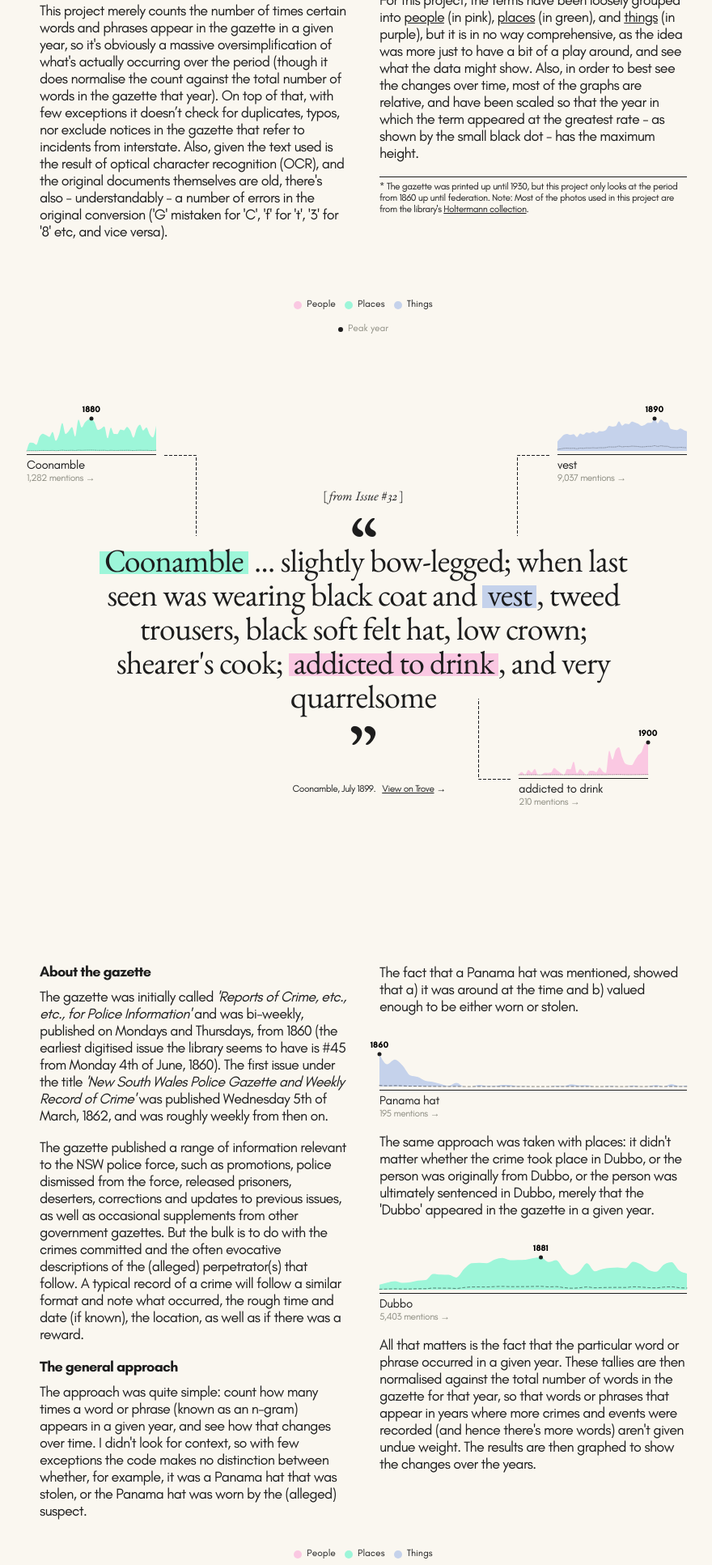
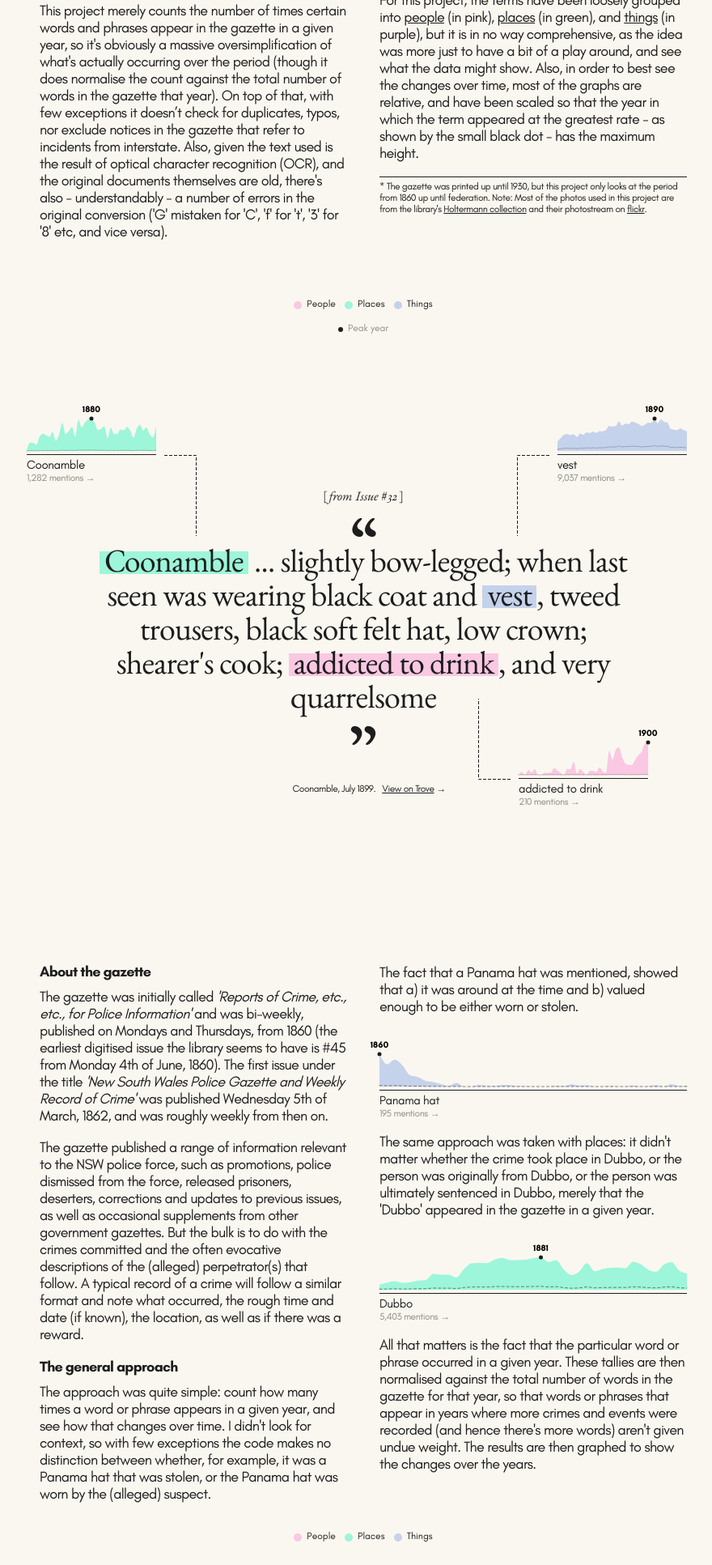
Before and after one commit to slnsw/dxlab-we-are-what-we-steal, a website: page index.html in a window 1280 px wide. Shown: the part 1671-3604 px from the top of the page at 81% size, without its empty margins (191-1071 px from the left). Drawn offline with nearby package versions, Linux system fonts and the light colour scheme.

Commit message:
add flickr

```diff
--- a/index.html
+++ b/index.html
@@ -75,7 +75,7 @@
 
                     <p>For this project, the terms have been loosely grouped into <a href="./people/">people</a> (in pink), <a href="./places/">places</a> (in green), and <a href="./things/">things</a> (in purple), but it is in no way comprehensive, as the idea was more just to have a bit of a play around, and see what the data might show. Also, in order to best see the changes over time, most of the graphs are relative, and have been scaled so that the year in which the term appeared at the greatest rate - as shown by the small black dot - has the maximum height.</p>
 
-                    <p class="sm">* The gazette was printed up until 1930, but this project only looks at the period from 1860 up until federation. Note: Most of the photos used in this project are from the library's <a href="https://www.sl.nsw.gov.au/stories/holtermann-collection">Holtermann collection</a>.</p>
+                    <p class="sm">* The gazette was printed up until 1930, but this project only looks at the period from 1860 up until federation. Note: Most of the photos used in this project are from the library's <a href="https://www.sl.nsw.gov.au/stories/holtermann-collection">Holtermann collection</a> and their photostream on <a href="https://www.flickr.com/photos/statelibraryofnsw/">flickr</a>.</p>
 
                 </div>
             </div>
@@ -120,7 +120,7 @@
                     <h4>The general approach</h4>
 
                     <p>
-                        The approach was quite simple: count how many times a word or phrase (known as an n-gram) appears in a given year, and see how that changes over time. I didn't look for context, so with few exceptions the code makes no distinction between whether, for example, it was a Panama hat that was stolen, or the Panama hat was worn by the (alleged) suspect.
+                        The approach was quite simple: count how many times a word or phrase appears in a given year, and see how that changes over time. I didn't look for context, so with few exceptions the code makes no distinction between whether, for example, it was a Panama hat that was stolen, or the Panama hat was worn by the (alleged) suspect.
                     </p>
                 </div>
 
@@ -307,7 +307,7 @@
                                 <rect x="-60" y="-20" width="120" height="60" />
                                 <text x="0" y="0" class="year">(Sep 1889)</text>
                                 <text x="0" y="15">last mention of robbery</text>
-                                <text x="0" y="30">by a<tspan>bushranger</tspan>
+                                <text x="0" y="30">by a <tspan>bushranger</tspan>
                                 </text>
                             </g>
                         </svg>
```
